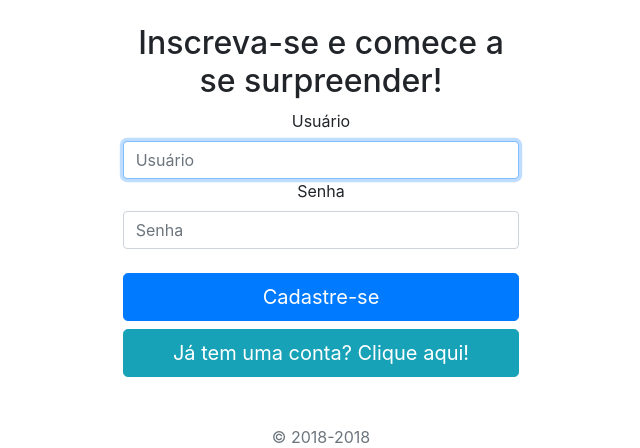
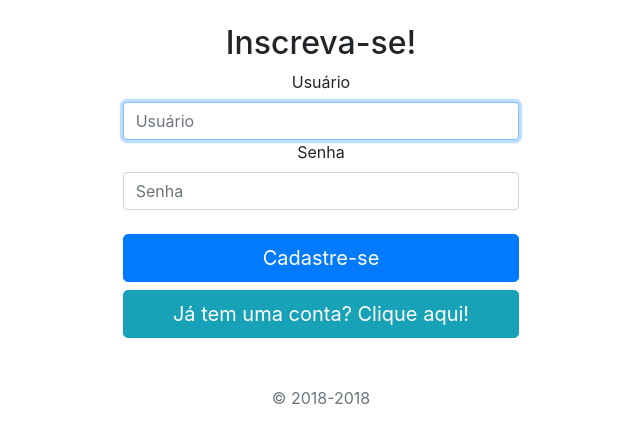
Before and after one commit to gabrielbatistacarvalho/manutencao, a PHP site: page /trabalho/conta.php in a window 1280 px wide. Shown: the top 448 px of the page, without its empty margins (319-959 px from the left). Run offline with PHP 8.4, Linux system fonts and the light colour scheme.

Commit message:
Update conta.php

```diff
--- a/conta.php
+++ b/conta.php
@@ -28,7 +28,7 @@ if (isset($_POST['btnGravar'])) {
 
 <div class="container col-sm-4">
 <br>
-	<h2>Inscreva-se e comece a se surpreender!</h2>
+	<h2>Inscreva-se!</h2>
 	<form class="form-signin"  method="POST" action="" id="frmDados" name="frmDados">
 		<label for="txtUsuario">Usuário</label>
 		<input class="form-control" placeholder="Usuário" required=""
```
